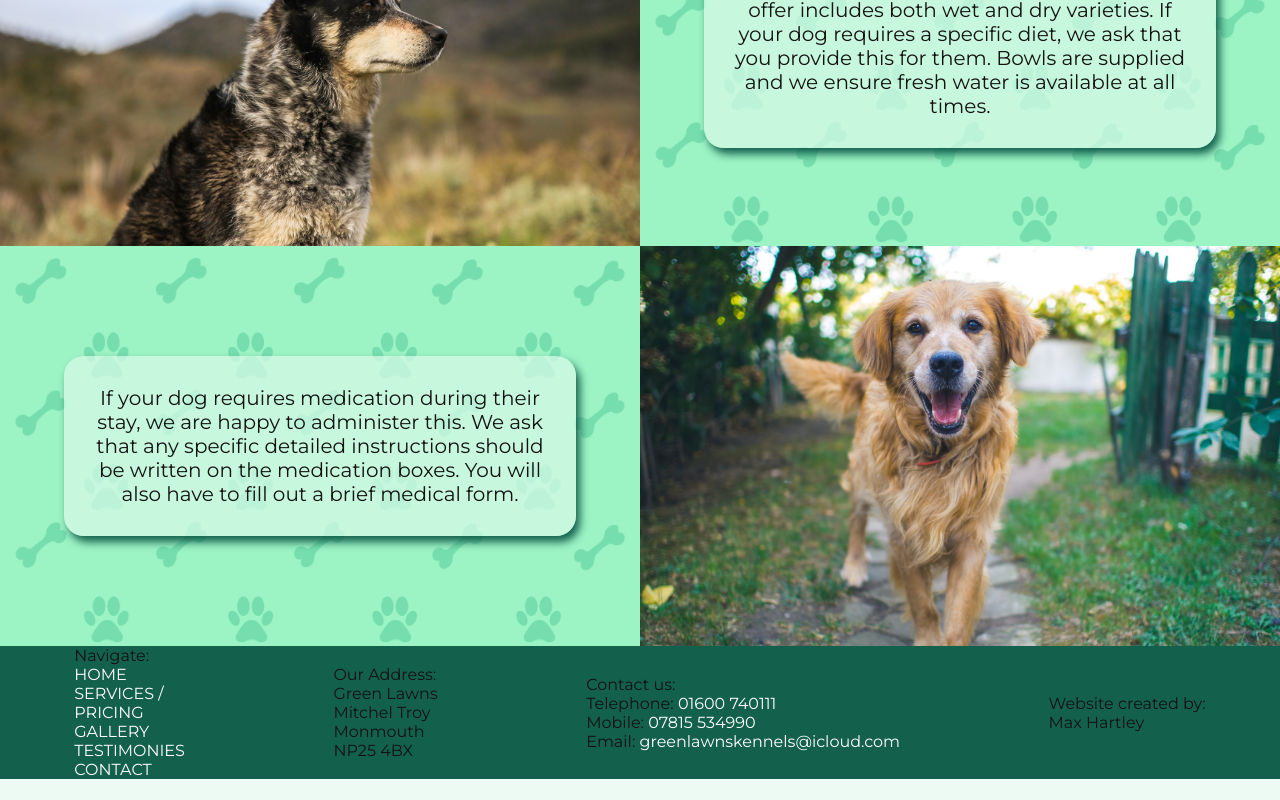
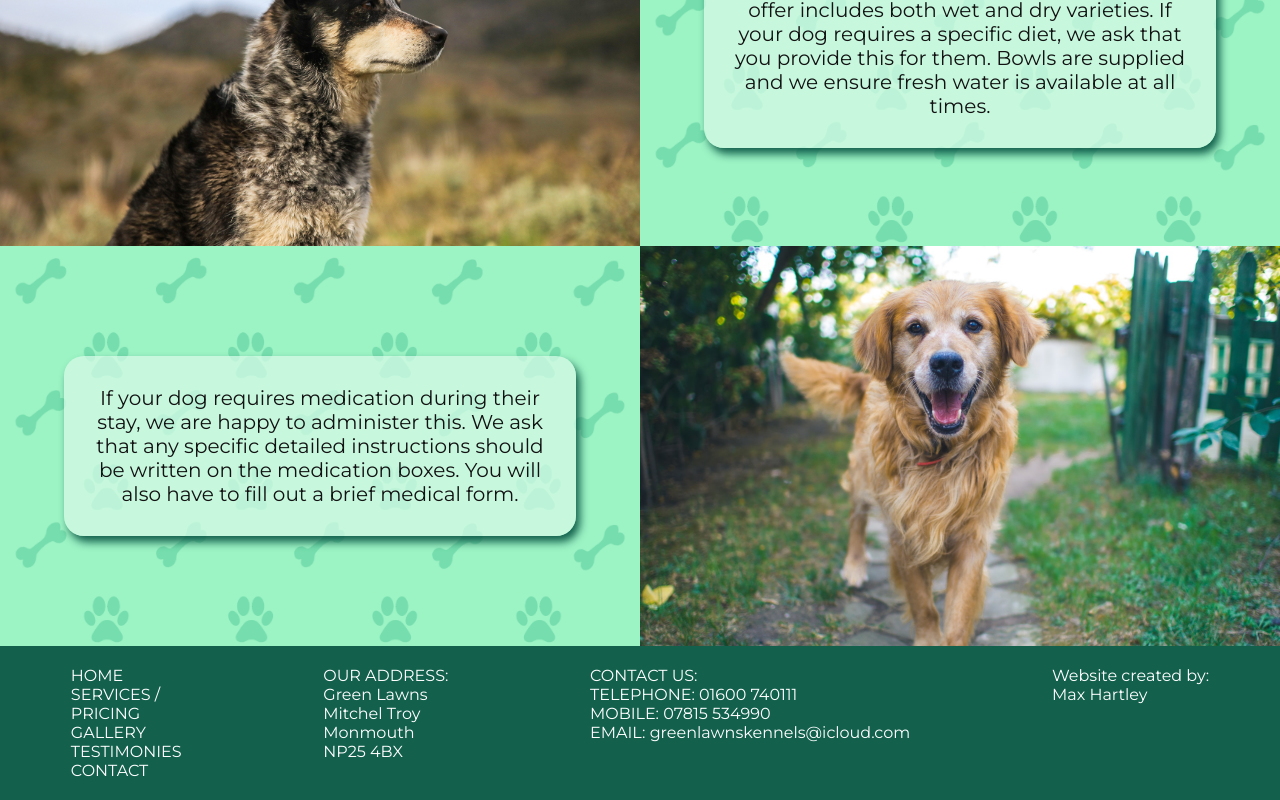
Before and after one commit to Velocima/green-lawns-next, a Next.js app: page / in a window 1280 px wide. Shown: the part 2244-3044 px from the top of the page. Before the commit the page ends 3023 px from the top, so only its background shows below. Built offline with nearby package versions, Linux system fonts and the light colour scheme.

Commit message:
footer styling adjusted

```diff
--- a/components/footer.jsx
+++ b/components/footer.jsx
@@ -6,7 +6,6 @@ export default function Footer() {
 	return (
 		<footer className={style.footer}>
 			<ul>
-				<li key='first-item'>Navigate:</li>
 				{pages.map((page, i) => (
 					<li key={`${i}${page}`}>
 						<Link href={page.route}>
@@ -16,7 +15,7 @@ export default function Footer() {
 				))}
 			</ul>
 			<p>
-				Our Address:
+				OUR ADDRESS:
 				<br />
 				Green Lawns
 				<br />
@@ -27,18 +26,18 @@ export default function Footer() {
 				NP25 4BX
 			</p>
 			<p>
-				Contact us: <br />
-				Telephone:{' '}
+				CONTACT US: <br />
+				TELEPHONE:{' '}
 				<a href='tel:01600740111'>
 					<span>01600 740111</span>
 				</a>{' '}
 				<br />
-				Mobile:{' '}
+				MOBILE:{' '}
 				<a href='tel:07815534990'>
 					<span>07815 534990</span>
 				</a>
 				<br />
-				Email:{' '}
+				EMAIL:{' '}
 				<a href='mailto:greenlawnskennels@icloud.com'>
 					<span className={style.email}>greenlawnskennels@icloud.com</span>
 				</a>
--- a/styles/footer.module.css
+++ b/styles/footer.module.css
@@ -1,8 +1,8 @@
 .footer {
 	display: flex;
 	justify-content: space-around;
-	align-items: center;
-	min-height: 15vh;
+	align-items: flex-start;
+	padding: 20px 0;
 	color: white;
 	background-color: #13614d;
 }
@@ -22,14 +22,16 @@
 .footer li,
 .footer p {
 	font-family: 'Montserrat', sans-serif;
+	color: white;
 }
 .footer a:hover {
 	transform: translateX(5px);
 }
 
-@media screen and (max-width: 700px) {
+@media screen and (max-width: 800px) {
 	.footer {
 		flex-direction: column;
+		align-items: center;
 	}
 	.footer ul,
 	.footer p {
```
